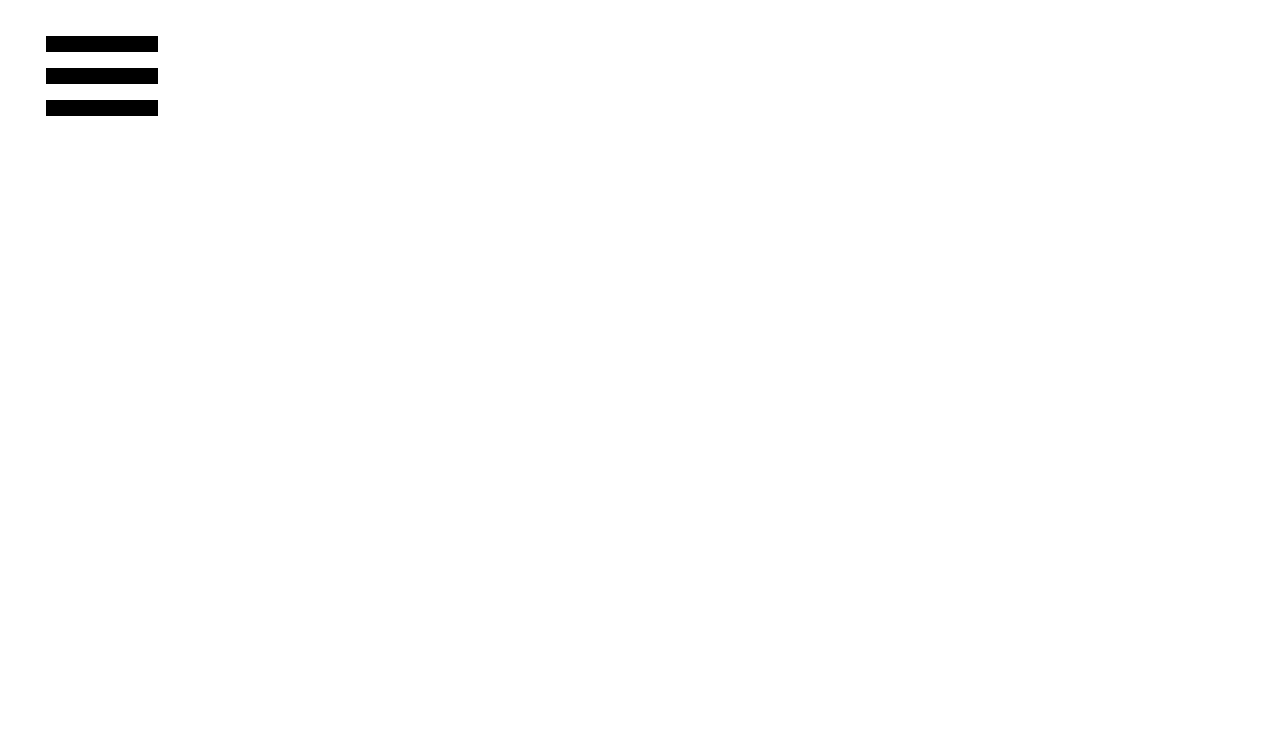
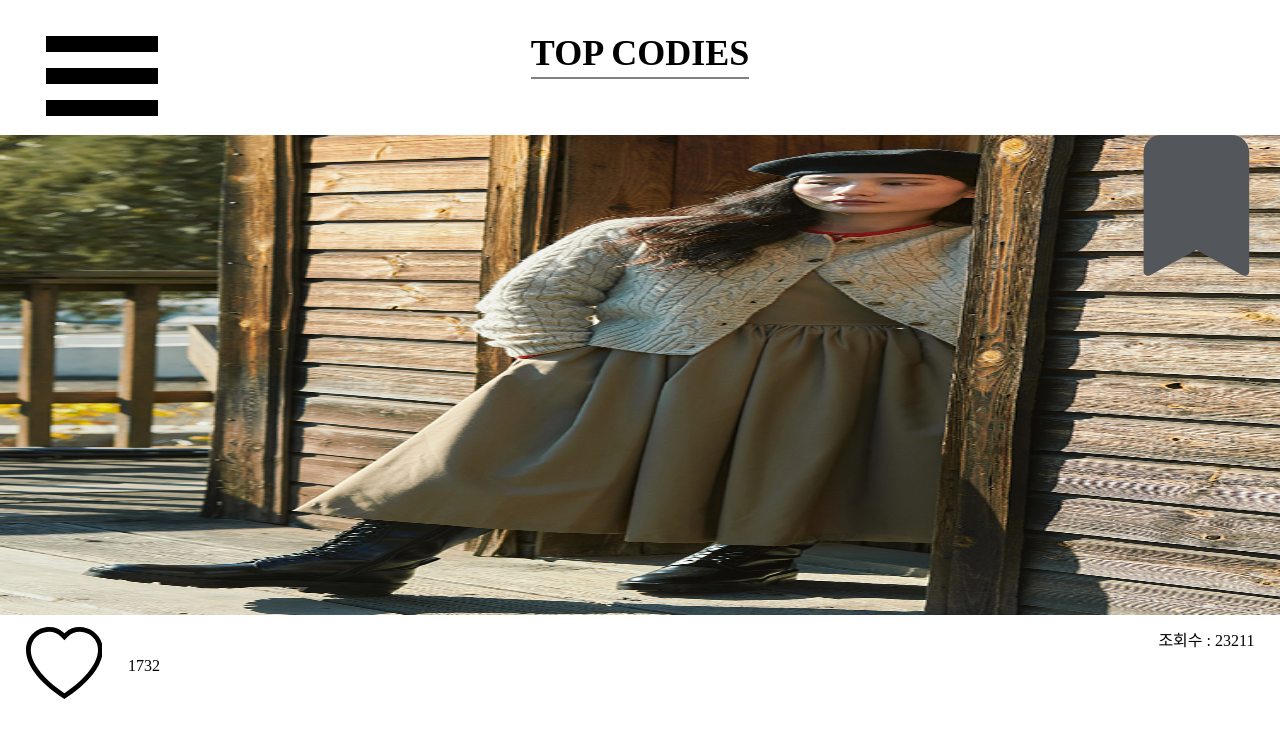
Before and after one commit to bumbum9944/CODIVA, a React (Create React App) app in the folder Frontend/: page /top-codies in a window 1280 px wide. Shown: the top 742 px of the page. Built offline with nearby package versions, Linux system fonts and the light colour scheme.

Commit message:
feat : top codies 페이지 구현 - top codies 이미지 목록 생성 - 좋아요 수 및 좋아요 기능 추가 - 코디 저장 기능 추가

```diff
--- a/Frontend/src/App.js
+++ b/Frontend/src/App.js
@@ -9,6 +9,7 @@ import SearchPage1 from "./pages/SearchPage1";
 import SearchPage2 from "./pages/SearchPage2";
 import Login from "./pages/Login";
 import Register from "./pages/Register";
+import TopCodies from "./pages/TopCodies";
 
 function App() {
   const [gender, setGender] = useState("");
@@ -53,6 +54,7 @@ function App() {
           <Route path="/search/2" component={SearchPage2} />
           <Route path="/login" component={Login} />
           <Route path="/register" component={Register} />
+          <Route path="/top-codies" component={TopCodies} />
         </Switch>
       </div>
     </BrowserRouter>
--- a/Frontend/src/components/Codies/CodyModalInfo.js
+++ b/Frontend/src/components/Codies/CodyModalInfo.js
@@ -2,7 +2,7 @@ import { React } from "react";
 import { BsHeartFill, BsHeart } from "react-icons/bs";
 
 function CodyModalInfo({ item, itemId, toggleLiked }) {
-  function handleToggleSaved() {
+  function handleToggleliked() {
     toggleLiked(itemId);
   }
 
@@ -10,14 +10,14 @@ function CodyModalInfo({ item, itemId, toggleLiked }) {
   if (item.isLiked === true) {
     likeButton = (
       <BsHeartFill
-        onClick={handleToggleSaved}
+        onClick={handleToggleliked}
         style={{ fontSize: "4vh", color: "#FF0000" }}
       />
     );
   } else {
     likeButton = (
       <BsHeart
-        onClick={handleToggleSaved}
+        onClick={handleToggleliked}
         style={{ fontSize: "4vh", color: "#FFFFFF" }}
       />
     );
--- a/Frontend/src/components/Home/HomeCarousel.js
+++ b/Frontend/src/components/Home/HomeCarousel.js
@@ -38,7 +38,6 @@ function HomeCarousel() {
         overflow: "hidden"
       }}
       {...settings}
-
     >
       {sliderInner}
     </Slider>
--- /dev/null
+++ b/Frontend/src/components/TopCodies/RankedItemList.css
@@ -0,0 +1,34 @@
+.top-codies-list {
+  margin-top: 5vh;
+}
+
+.top-codies-item {
+  position: relative;
+}
+
+.top-codies-item-image {
+  width: 100vw;
+  height: 60vh;
+}
+
+.cody-save-button {
+  position: absolute;
+  right: 1vw;
+  top: 0;
+}
+
+.top-codies-info-container {
+  display: flex;
+  justify-content: center;
+  margin: 1vh 2vw 5vh;
+}
+
+.top-codies-like-button {
+  display: flex;
+  align-items: center;
+}
+
+.top-codies-info-text {
+  color: black;
+  margin: 0;
+}
--- /dev/null
+++ b/Frontend/src/components/TopCodies/RankedItemList.js
@@ -0,0 +1,95 @@
+import { React } from 'react';
+import "./RankedItemList.css";
+import { BsHeartFill, BsHeart } from "react-icons/bs";
+import { BsBookmarkFill, BsBookmark } from "react-icons/bs";
+
+function RankedItemList({rankedItem, toggleSaved, toggleLiked}) {
+
+  const topCodyList = rankedItem.map((element, index)=>{
+    let likeButton;
+    if (element.isLiked === true) {
+      likeButton = (
+        <BsHeartFill
+          className="top-codies-info-text"
+          onClick={()=>{
+            toggleLiked(index);
+          }}
+          style={{ fontSize: "6vw", color: "#FF0000" }}
+        />
+      );
+    } else {
+      likeButton = (
+        <BsHeart
+          className="top-codies-info-text"
+          onClick={()=>{
+            toggleLiked(index);
+          }}
+          style={{ fontSize: "6vw", color: "black" }}
+        />
+      );
+    }
+
+    let saveButton;
+    if (element.isSaved === true) {
+      saveButton = (
+        <BsBookmarkFill
+          style={{
+            fontSize: "11vw",
+            color: "#FFD400"
+          }}
+        />
+      );
+    } else {
+      saveButton = (
+        <BsBookmarkFill
+          style={{
+            fontSize: "11vw",
+            color: "#53565A"
+          }}
+        />
+      );
+    }
+
+    return(
+      <div key={index} className="top-codies-item">
+        <img className="top-codies-item-image" src={element.imageUrl} alt="top-cody-image" />
+        <div
+          className="cody-save-button"
+          onClick={()=>{
+            toggleSaved(index);
+          }}
+        >
+          {saveButton}
+        </div>
+        <div
+          className="top-codies-info-container"
+          style={{
+            display: "flex",
+            justifyContent: "space-between"
+          }}
+        >
+          <div className="top-codies-like-button">
+            {likeButton}
+            <p
+              className="top-codies-info-text"
+              style={{
+                marginLeft: "2vw"
+              }}
+            >
+              {element.likeCnt}
+            </p>
+          </div>
+          <p className="top-codies-info-text">조회수 : {element.viewCnt}</p>
+        </div>
+      </div>
+    );
+  });
+
+  return(
+    <div className="top-codies-list">
+      {topCodyList}
+    </div>
+  );
+}
+
+export default RankedItemList;
--- a/Frontend/src/components/common/Menu/SlideMenu.js
+++ b/Frontend/src/components/common/Menu/SlideMenu.js
@@ -44,7 +44,12 @@ function SlideMenu() {
         CODIBA
       </div>
       <ul className="slide-menu-list">
-        <li className="slide-menu-item">
+        <li className="slide-menu-item"
+          onClick={() => {
+            history.push("/top-codies");
+            closeSlideMenu();
+          }}
+        >
           <BsHeartFill className="slide-menu-icon" />
           TOP CODIES
         </li>
--- /dev/null
+++ b/Frontend/src/pages/TopCodies.js
@@ -0,0 +1,120 @@
+import { React, useState } from "react";
+import Header from "../components/common/Header/Header";
+import RankedItemList from "../components/TopCodies/RankedItemList";
+
+function TopCodies() {
+
+  const [rankedItem, setRankedItem] = useState([
+    {
+      id: 1,
+      imageUrl: "/carouselImage/item6.jpg",
+      likeCnt: 1732,
+      viewCnt: 23211,
+      isLiked: false,
+      isSaved: false
+    },
+    {
+      id: 2,
+      imageUrl: "/carouselImage/item1.jpg",
+      likeCnt: 1211,
+      viewCnt: 20112,
+      isLiked: false,
+      isSaved: false
+    },
+    {
+      id: 3,
+      imageUrl: "/carouselImage/item7.jpg",
+      likeCnt: 1105,
+      viewCnt: 19725,
+      isLiked: false,
+      isSaved: false
+    },
+    {
+      id: 4,
+      imageUrl: "/carouselImage/item2.jpg",
+      likeCnt: 997,
+      viewCnt: 20012,
+      isLiked: false,
+      isSaved: false
+    },
+    {
+      id: 5,
+      imageUrl: "/carouselImage/item4.jpg",
+      likeCnt: 860,
+      viewCnt: 15002,
+      isLiked: false,
+      isSaved: false
+    },
+    {
+      id: 6,
+      imageUrl: "/carouselImage/item8.jpg",
+      likeCnt: 821,
+      viewCnt: 15620,
+      isLiked: false,
+      isSaved: false
+    },
+    {
+      id: 7,
+      imageUrl: "/carouselImage/item3.jpg",
+      likeCnt: 758,
+      viewCnt: 16230,
+      isLiked: false,
+      isSaved: false
+    },
+    {
+      id: 8,
+      imageUrl: "/carouselImage/item9.jpg",
+      likeCnt: 739,
+      viewCnt: 12330,
+      isLiked: false,
+      isSaved: false
+    },
+    {
+      id: 9,
+      imageUrl: "/carouselImage/item10.jpg",
+      likeCnt: 632,
+      viewCnt: 13992,
+      isLiked: false,
+      isSaved: false
+    },
+    {
+      id: 10,
+      imageUrl: "/carouselImage/item5.jpg",
+      likeCnt: 573,
+      viewCnt: 13229,
+      isLiked: false,
+      isSaved: false
+    },
+  ]);
+
+  return (
+    <div className="topCodies">
+      <Header headerText="TOP CODIES" />
+      <RankedItemList
+        rankedItem={rankedItem}
+        toggleSaved={(targetIndex)=>{
+          const copiedTopCodies = JSON.parse(JSON.stringify(rankedItem));
+          copiedTopCodies[targetIndex].isSaved =
+            !copiedTopCodies[targetIndex].isSaved;
+
+          setRankedItem(copiedTopCodies);
+        }}
+        toggleLiked={(targetIndex)=>{
+          const copiedTopCodies = JSON.parse(JSON.stringify(rankedItem));
+          if (copiedTopCodies[targetIndex].isLiked) {
+            copiedTopCodies[targetIndex].likeCnt =
+              copiedTopCodies[targetIndex].likeCnt - 1;
+          } else {
+            copiedTopCodies[targetIndex].likeCnt =
+              copiedTopCodies[targetIndex].likeCnt + 1;
+          }
+          copiedTopCodies[targetIndex].isLiked =
+            !copiedTopCodies[targetIndex].isLiked;
+          setRankedItem(copiedTopCodies);
+        }}
+      />
+    </div>
+  );
+}
+
+export default TopCodies;
```
Also changed, not shown: Frontend/public/manifest.json, Frontend/src/components/Codies/CodyModal.js (deleted), 1 other file (tests, documents, lock files or other folders).
